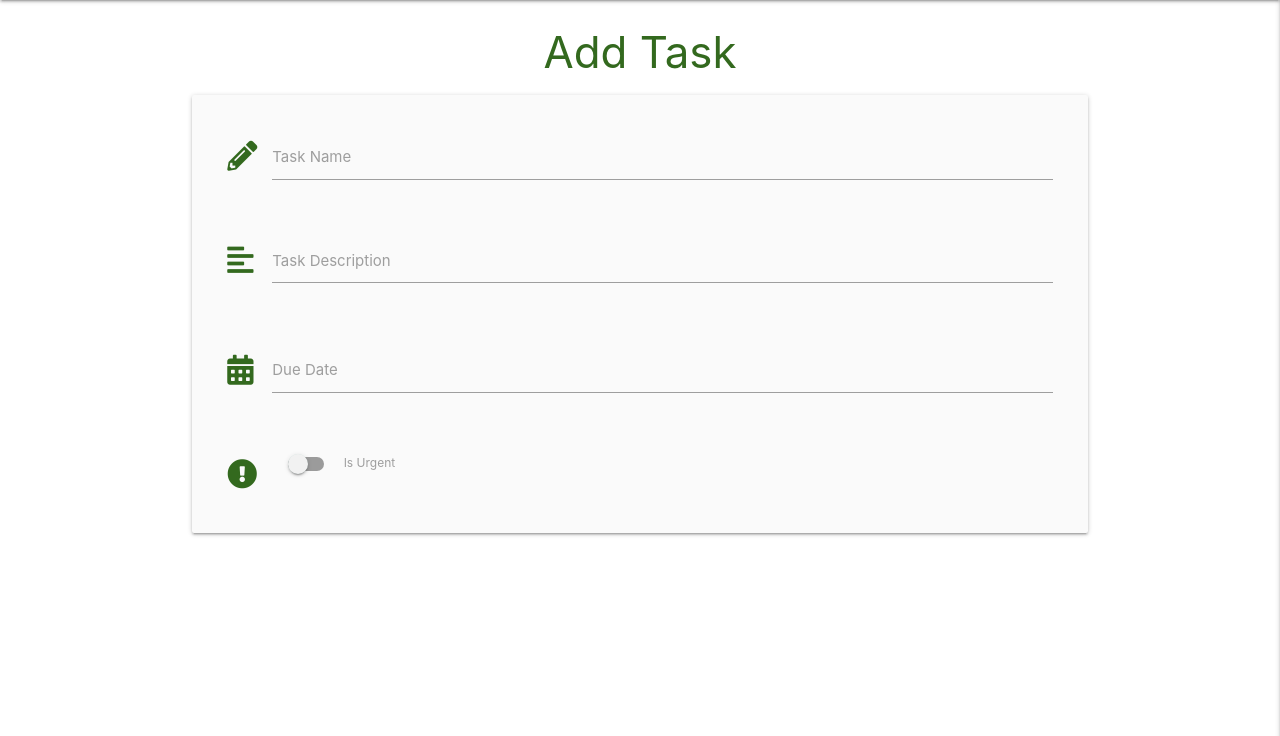
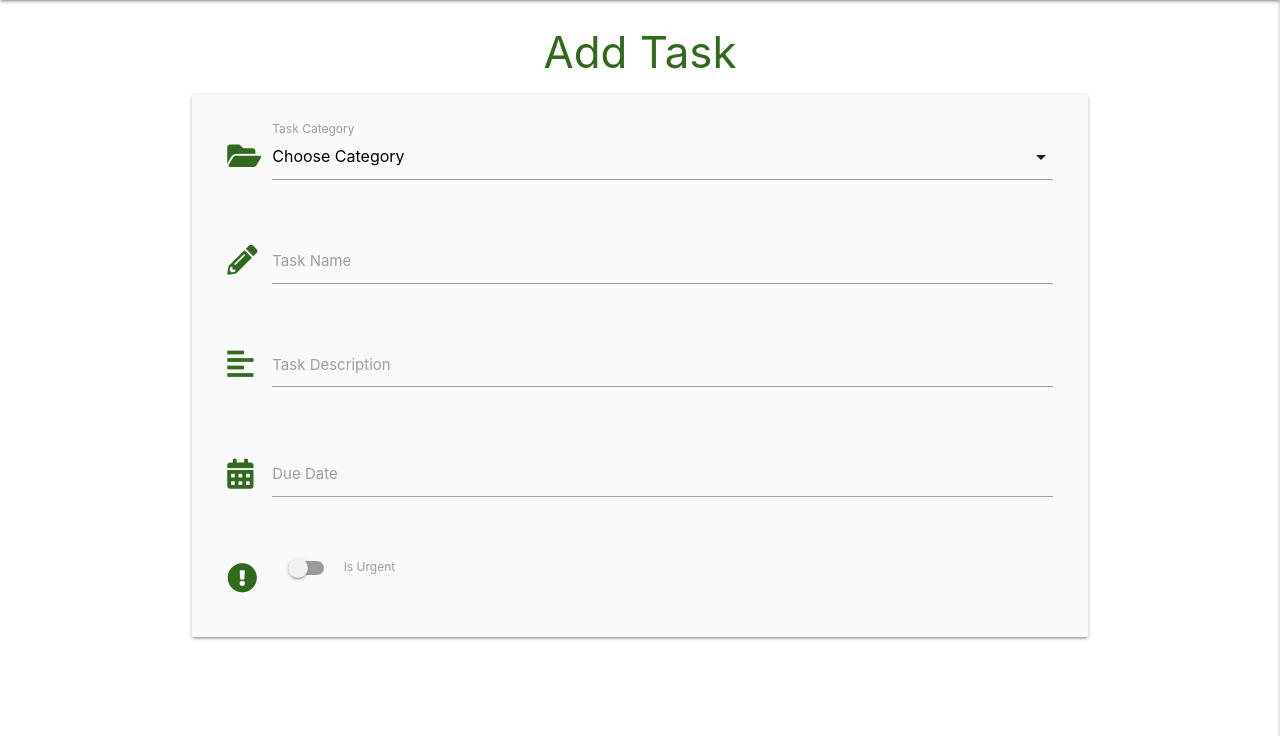
Before and after one commit to Josefinekihlstrom/mini-project, a Flask app: page /add_task in a window 1280 px wide. Shown: the part 64-800 px from the top of the page. Run offline with Flask 2, Linux system fonts and the light colour scheme; data that the repository does not hold is empty; some libraries are stand-ins or nearby versions.

Commit message:
Add categories dropdown

```diff
--- a/app.py
+++ b/app.py
@@ -102,7 +102,8 @@ def logout():
 
 @app.route("/add_task")
 def add_task():
-    return render_template("add_task.html")
+    categories = mongo.db.categories.find().sort("category_name", 1)
+    return render_template("add_task.html", categories=categories)
 
 
 if __name__ == "__main__":
--- a/static/js/script.js
+++ b/static/js/script.js
@@ -2,6 +2,7 @@ $(document).ready(function(){
     $('.sidenav').sidenav({edge: "right"});
     $('.collapsible').collapsible();
     $('.tooltipped').tooltip();
+    $('select').formSelect();
     $('.datepicker').datepicker({
         format: "dd mmmm, yyyy",
         yearRange: 3,
--- a/templates/add_task.html
+++ b/templates/add_task.html
@@ -4,9 +4,21 @@
 <h3 class="light-green-text text-darken-4 center-align">Add Task</h3>
 
 <div class="row card-panel grey lighten-5">
-	<form class="col s12">
+	<form class="col s12" method="POST" action="">
+        <div class="row">
+            <div class="input-field col s12">
+                <i class="fas fa-folder-open prefix light-green-text text-darken-4"></i>
+                <select id="category_name" name="category_name" class="validate" required>
+                    <option value="" disabled selected>Choose Category</option>
+                    {% for category in categories %}
+                        <option value="{{category.category_name}}">{{category.category_name}}</option>
+                        {% endfor %}
+                </select>
+            <label for="category_name">Task Category</label>
+        </div>
+        </div>
 		<div class="row">
-			<div class="input-field col s12" method="POST" action="">
+			<div class="input-field col s12">
 				<i class="fas fa-pencil-alt prefix light-green-text text-darken-4"></i>
 				<input id="task_name" name="task_name" minlength="5" maxlength="50"
                         type="text" class="validate" required>
```
